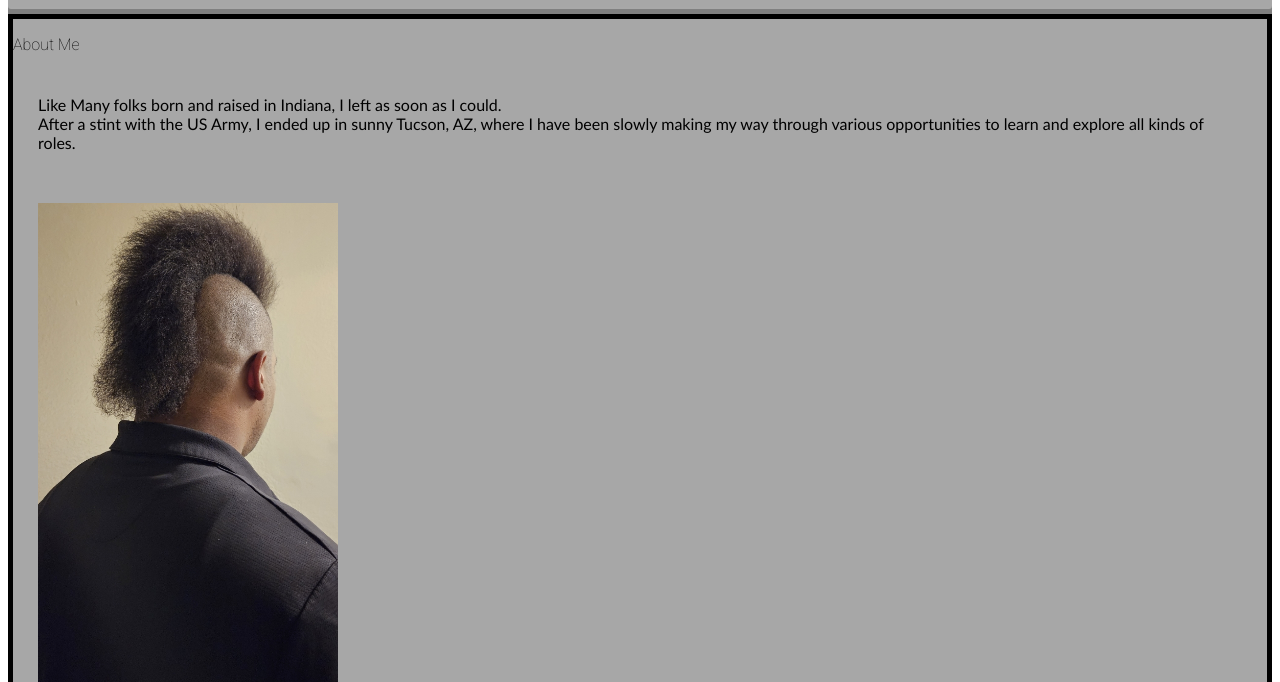
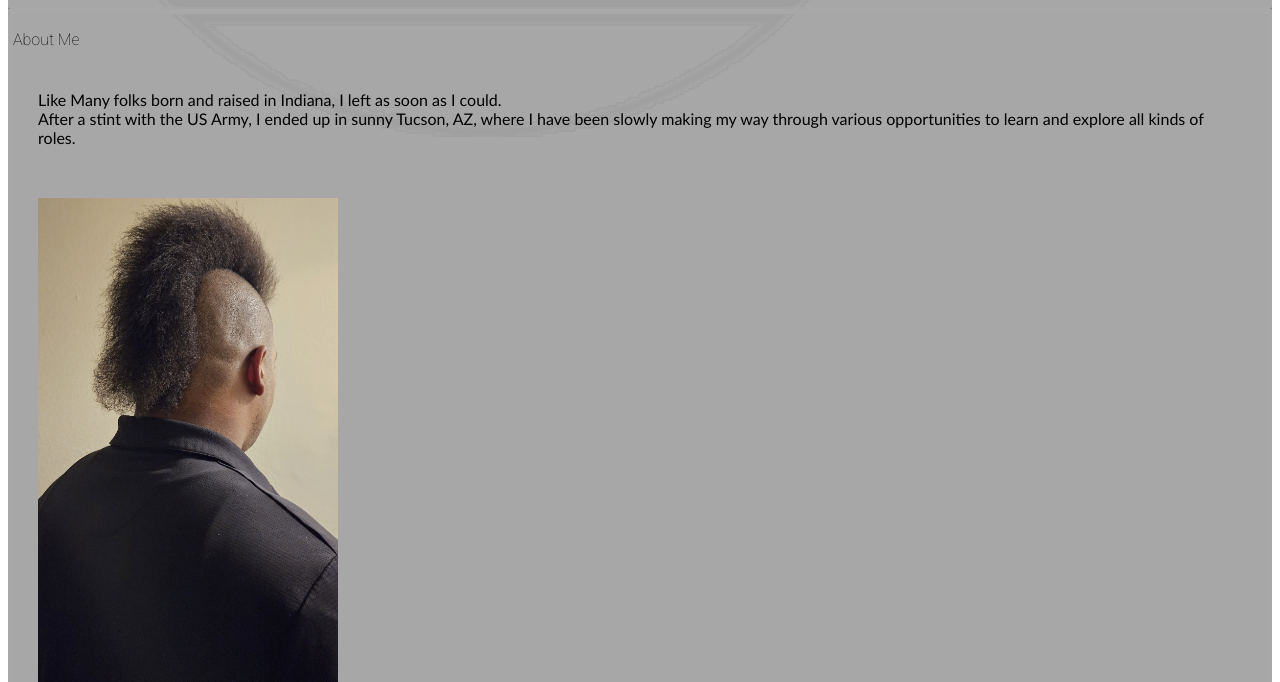
Before and after one commit to JSWilks/JSWilks.github.io, a plain HTML site: page index.html in a window 1280 px wide. Shown: the part 1558-2240 px from the top of the page. Drawn offline with Linux system fonts and the light colour scheme; a web font is replaced by a local one.

Commit message:
adjusting bio

```diff
--- a/style.css
+++ b/style.css
@@ -7,6 +7,8 @@ main {
     margin-top: 22.5vh;
 
     background-image: url(/images/raptor_draft5.png);
+    background-position-y: center;
+    background-attachment: fixed;
     background-size: contain;
     background-repeat: no-repeat;
     background-color: grey;
@@ -142,8 +144,8 @@ ul#icons li :hover {
     display: flex;
     flex-direction: column;
     justify-content: space-between;
-    margin-top: 5px;
-    border: black solid 5px;
+    /* margin-top: 5px; */
+    border: rgba(169, 169, 169, 0.95) solid 5px;
     background: #fff;
     background-color: rgba(169, 169, 169, 0.95);
     min-height: 15vh;
```
